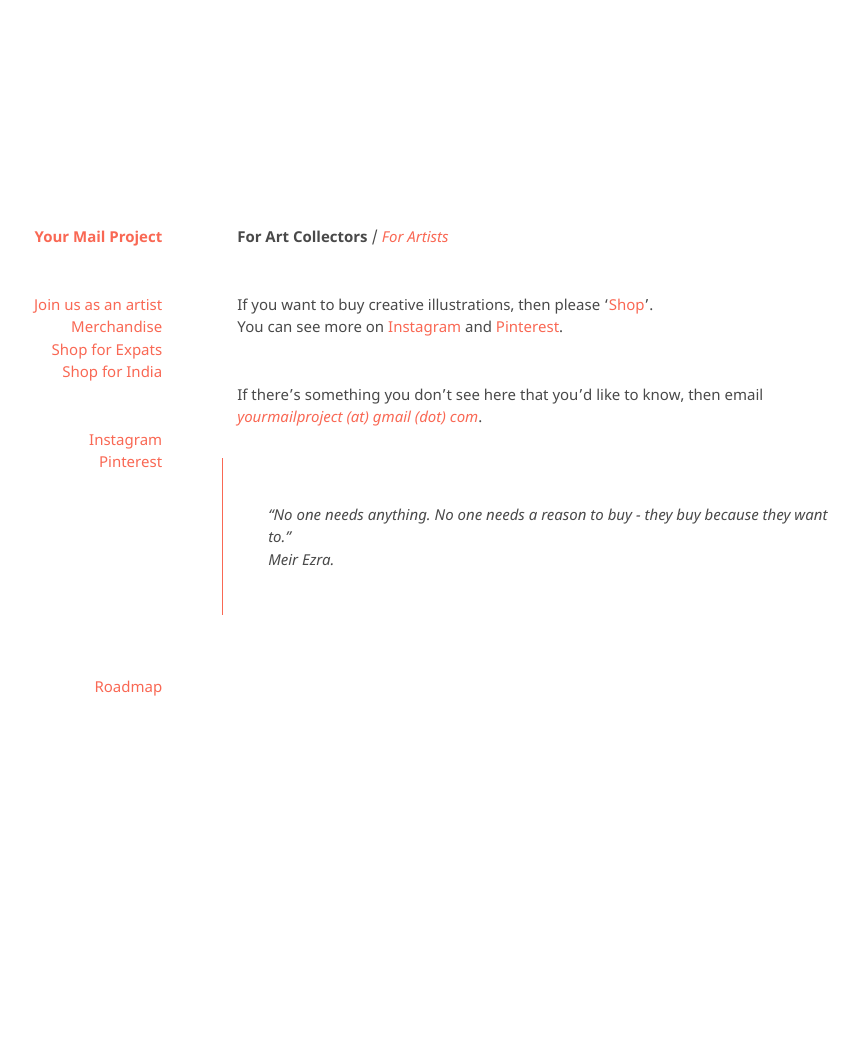
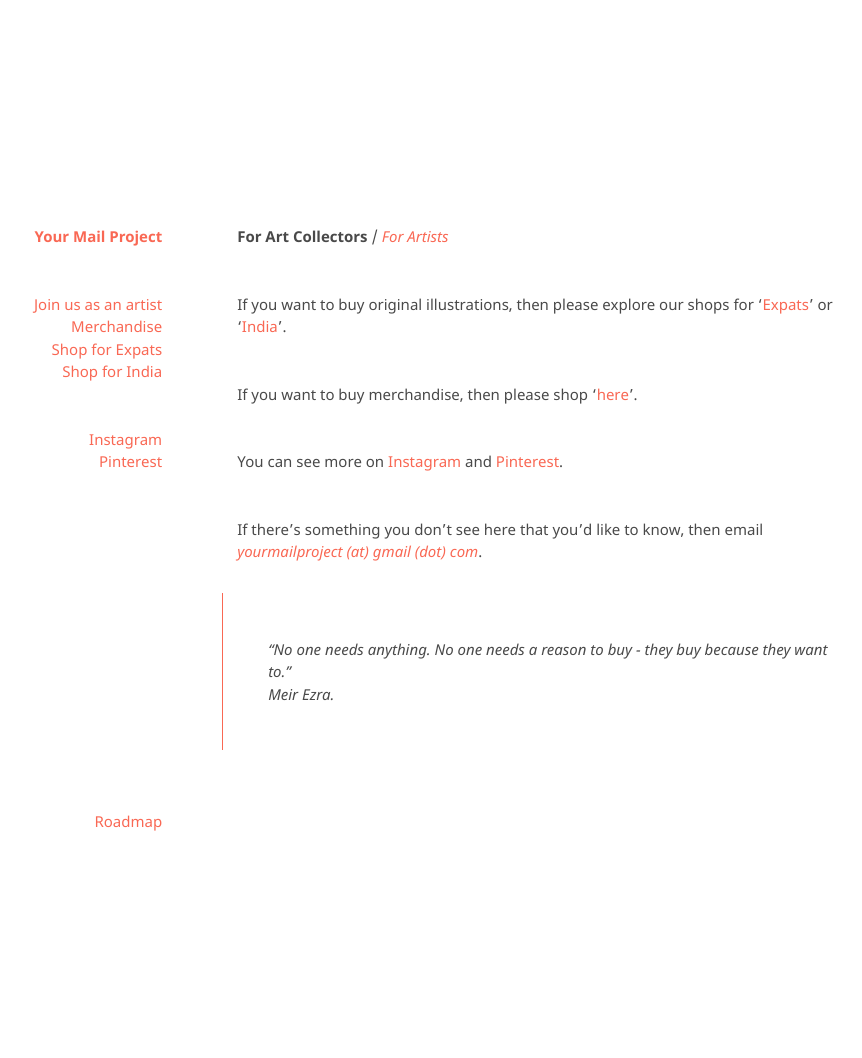
Before and after one commit to kvshvlin/yourmailproject, a Jekyll site: the page built from forartcollectors.md, in a window 1280 px wide. Shown: the whole page, without its empty margins (191-1053 px from the left). Built offline with Jekyll 4.4.1, drawn with Linux system fonts in a browser that asks for light colours; our own code applies the rules of GitHub Pages for plain Markdown files; before the commit the page ends 923 px from its top, so only the background shows below that.

Commit message:
Update forartcollectors.md

```diff
--- a/forartcollectors.md
+++ b/forartcollectors.md
@@ -1,6 +1,9 @@
 **For Art Collectors** / [_For Artists_](https://kvshvlin.github.io/yourmailproject/forartists.html)
 
-If you want to buy creative illustrations, then please '<a href="https://yourmailproject.stores.instamojo.com" target="_blank">Shop</a>'.
+If you want to buy original illustrations, then please explore our shops for '<a href="https://www.gumroad.com/yourmailproject" target="_blank">Expats</a>' or  '<a href="https://yourmailproject.stores.instamojo.com" target="_blank">India</a>'.
+
+If you want to buy merchandise, then please shop '<a href="https://www.society6.com/yourmailproject" target="_blank">here</a>'.
+
 You can see more on <a href="https://www.instagram.com/yourmailproject" target="_blank">Instagram</a> and <a href="https://in.pinterest.com/yourmailproject" target="_blank">Pinterest</a>.
 
 If there’s something you don’t see here that you’d like to know, then email
```
